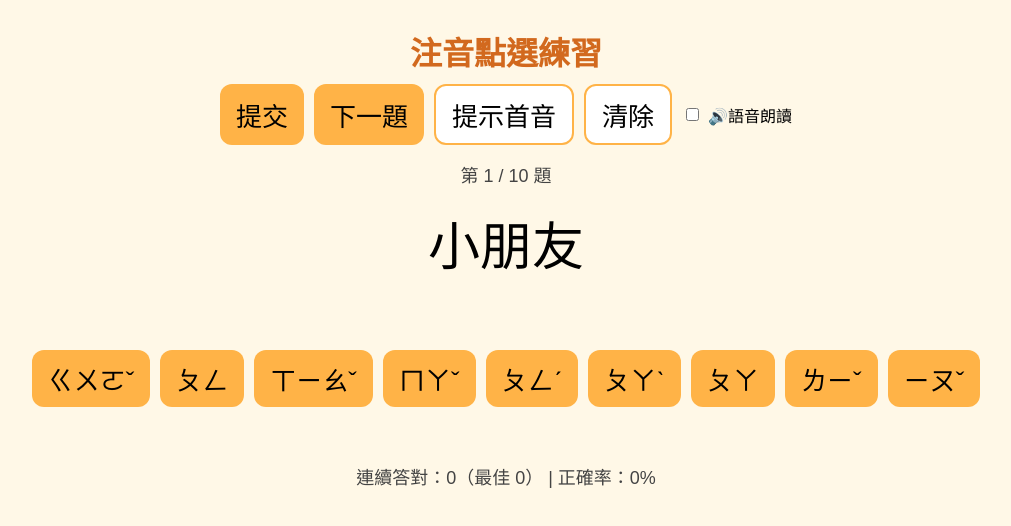
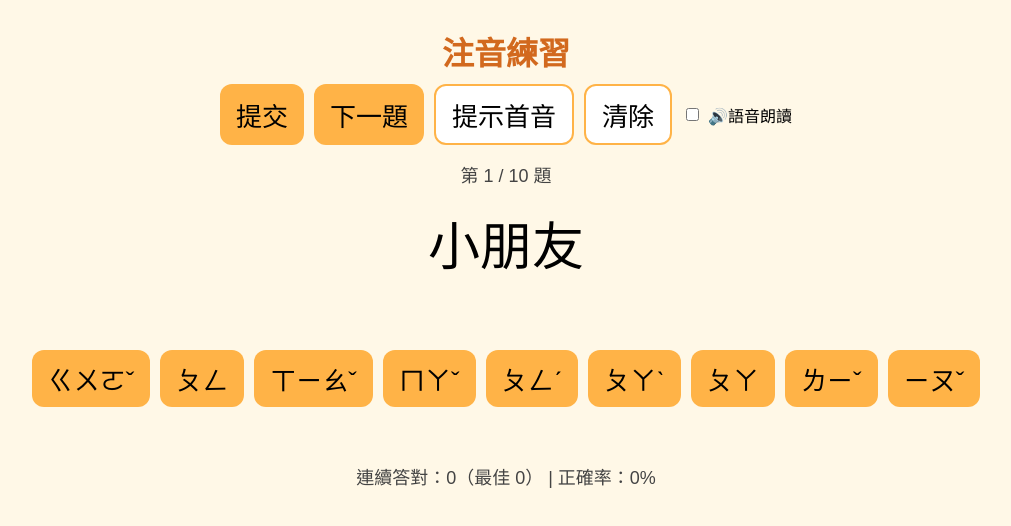
Before and after one commit to ZT0121/zhuyin-practice, a plain HTML site: page index.html in a window 1280 px wide. Shown: the whole page, without its empty margins (134-1145 px from the left). Drawn offline with Linux system fonts and the light colour scheme.

Commit message:
Update index.html

```diff
--- a/index.html
+++ b/index.html
@@ -3,7 +3,7 @@
 <head>
 <meta charset="UTF-8" />
 <meta name="viewport" content="width=device-width,initial-scale=1" />
-<title>注音點選練習（混淆版）</title>
+<title>注音練習</title>
 <style>
   body { font-family:"Noto Sans TC","微軟正黑體",sans-serif; background:#FFF8E7; text-align:center; padding:20px;}
   h1 { color:#D2691E; margin:0 0 10px;}
@@ -29,7 +29,7 @@
 </style>
 </head>
 <body>
-  <h1>注音點選練習</h1>
+  <h1>注音練習</h1>
 
   <div id="toolbar">
     <button class="btn" onclick="submitAnswer()">提交</button>
```
